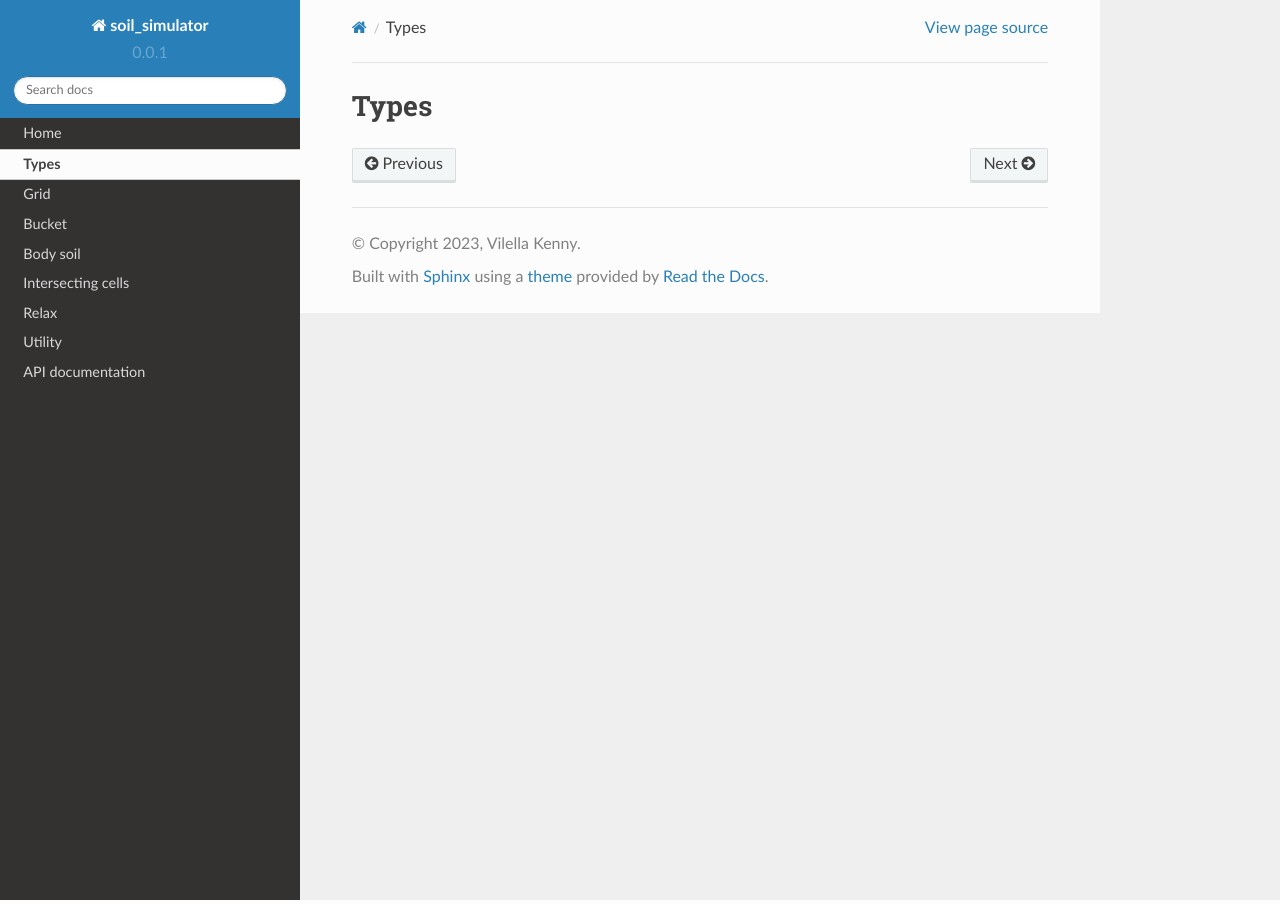
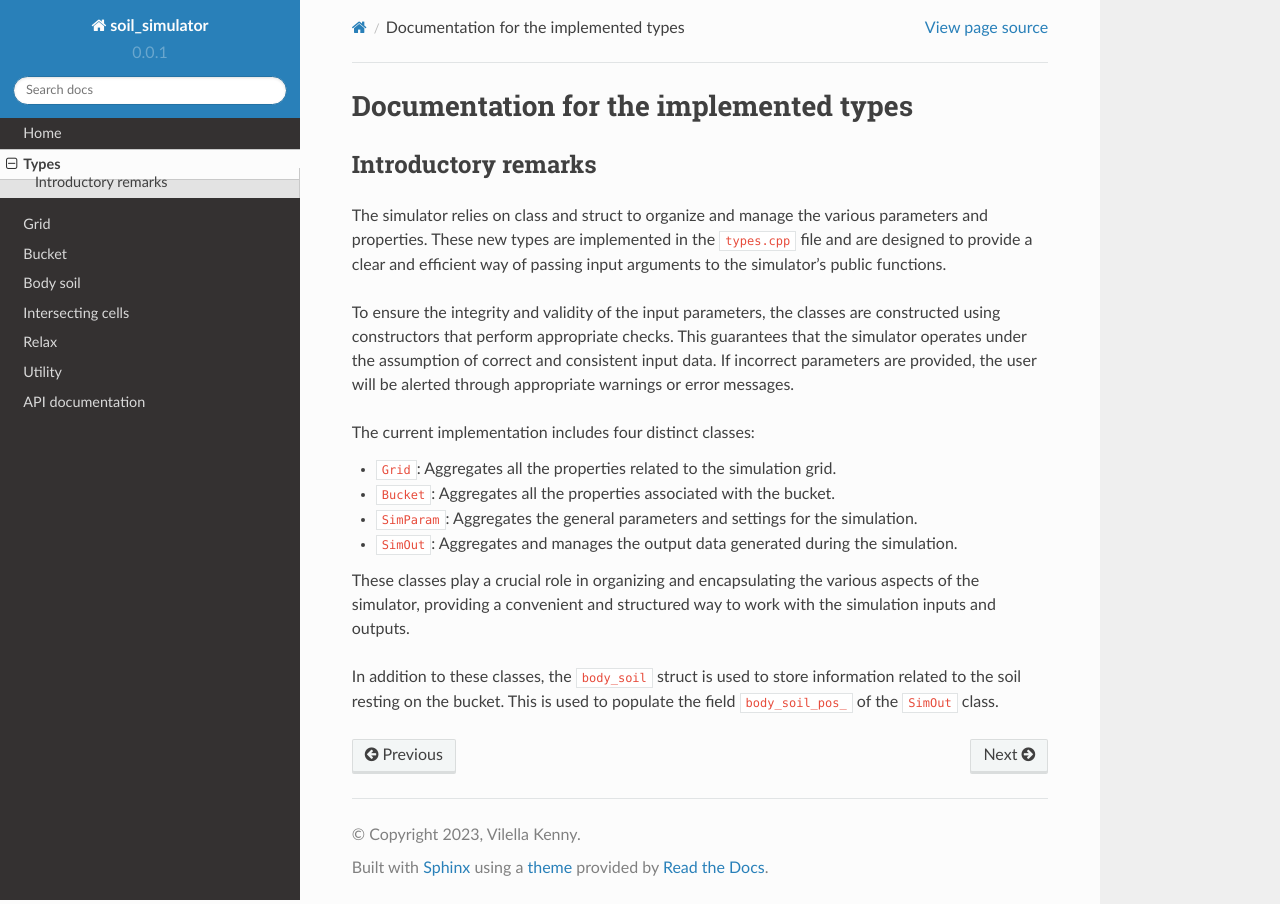
Before and after one commit to KennyVilella/soil_dynamics_cpp, a Sphinx documentation site: the page built from docs/types.rst, in a window 1280 px wide. Built offline with Sphinx 7.4.7 and the Read the Docs theme 2.0.0, drawn with Linux system fonts in a browser that asks for light colours.

Commit message:
Add documentation about types (#58)
# Description
- Added documentation about types

```diff
--- a/docs/types.rst
+++ b/docs/types.rst
@@ -1,4 +1,26 @@
 .. _types:
 
-Types
-=====
+Documentation for the implemented types
+=======================================
+
+Introductory remarks
+--------------------
+
+The simulator relies on class and struct to organize and manage the various parameters and properties.
+These new types are implemented in the :code:`types.cpp` file and are designed to provide a clear and efficient way of passing input arguments to the simulator's public functions.
+
+To ensure the integrity and validity of the input parameters, the classes are constructed using constructors that perform appropriate checks.
+This guarantees that the simulator operates under the assumption of correct and consistent input data.
+If incorrect parameters are provided, the user will be alerted through appropriate warnings or error messages.
+
+The current implementation includes four distinct classes:
+
+* :code:`Grid`: Aggregates all the properties related to the simulation grid.
+* :code:`Bucket`: Aggregates all the properties associated with the bucket.
+* :code:`SimParam`: Aggregates the general parameters and settings for the simulation.
+* :code:`SimOut`: Aggregates and manages the output data generated during the simulation.
+
+These classes play a crucial role in organizing and encapsulating the various aspects of the simulator, providing a convenient and structured way to work with the simulation inputs and outputs.
+
+In addition to these classes, the :code:`body_soil` struct is used to store information related to the soil resting on the bucket.
+This is used to populate the field :code:`body_soil_pos_` of the :code:`SimOut` class.
```
